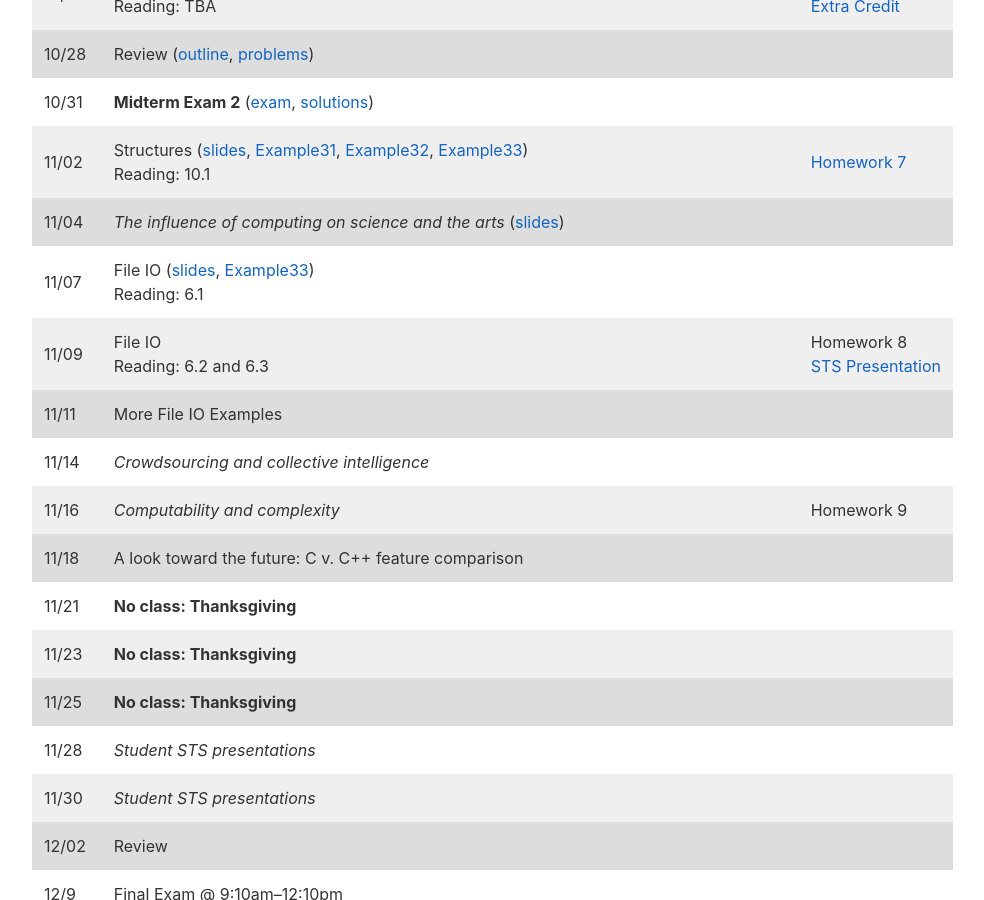
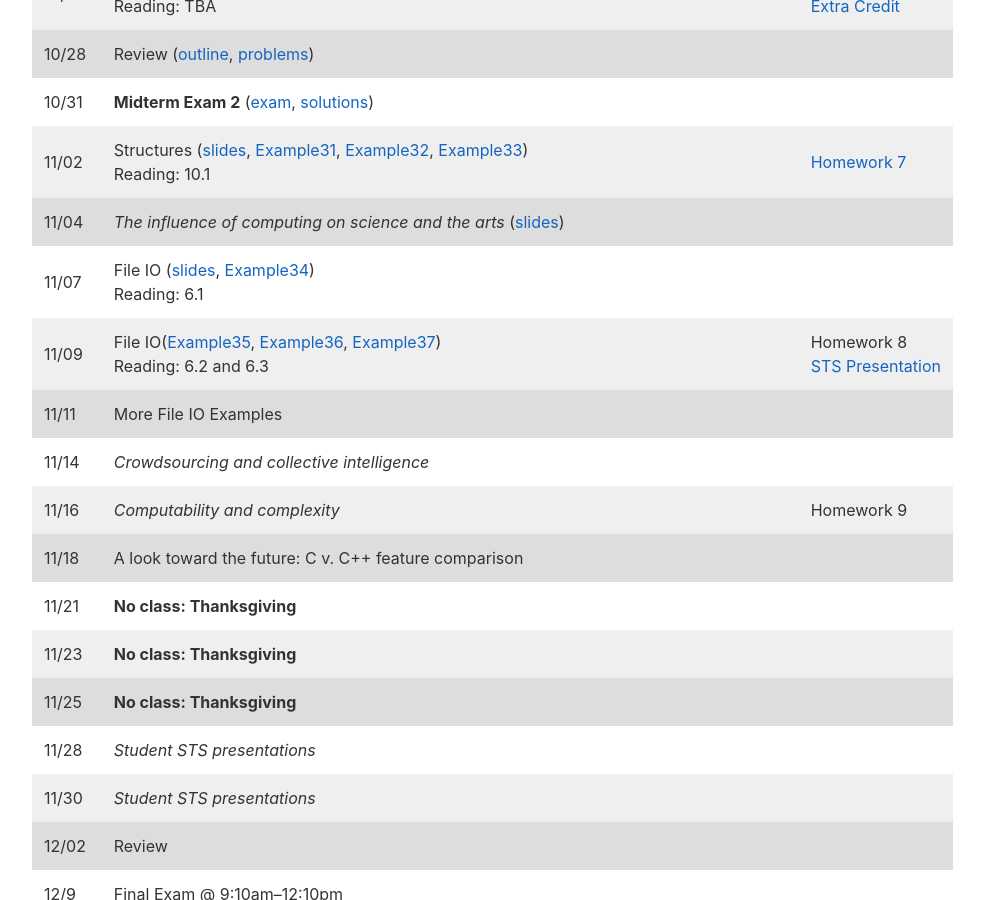
Before and after one commit to jacksonjw12/mbannister.github.io, a Jekyll site: the page built from _teaching/10-f16/index.md, in a window 1280 px wide and 900 px high, scrolled down 4453 px. Shown: the whole window, without its empty margins (152-1136 px from the left). Built offline with Jekyll 4.4.1, drawn with Linux system fonts in a browser that asks for light colours.

Commit message:
Update examples

```diff
--- a/_teaching/10-f16/index.md
+++ b/_teaching/10-f16/index.md
@@ -133,8 +133,8 @@ All exams will be closed-note, closed-book, closed-computer, closed-calculator a
 10/31 | __Midterm Exam 2__ ([exam](Exams/midterm2.pdf), [solutions](Exams/midterm2-sol.html)) | <!-- Week 7; Lab: Strings -->
 11/02 | Structures ([slides](Slides/Lecture18.pdf), [Example31](//github.com/mbannister/mbannister.github.io/blob/master/_teaching/10-f16/Code/Example31.cpp),  [Example32](//github.com/mbannister/mbannister.github.io/blob/master/_teaching/10-f16/Code/Example32.cpp),   [Example33](//github.com/mbannister/mbannister.github.io/blob/master/_teaching/10-f16/Code/Example33.cpp))<br/>Reading: 10.1 | [Homework 7](Homework/Homework07.html)
 11/04 | _The influence of computing on science and the arts_ ([slides](Slides/Lecture19.pdf)) | <!-- Last day to drop with W -->
-11/07 | File IO ([slides](Slides/Lecture20.pdf), [Example33](//github.com/mbannister/mbannister.github.io/tree/master/_teaching/10-f16/Code/Example34))<br/>Reading: 6.1 | <!-- Week 8; Lab: Structures -->
-11/09 | File IO<br/>Reading: 6.2 and 6.3 | Homework 8<br/>[STS Presentation](Homework/STS.html)
+11/07 | File IO ([slides](Slides/Lecture20.pdf), [Example34](//github.com/mbannister/mbannister.github.io/tree/master/_teaching/10-f16/Code/Example34))<br/>Reading: 6.1 | <!-- Week 8; Lab: Structures -->
+11/09 | File IO([Example35](//github.com/mbannister/mbannister.github.io/tree/master/_teaching/10-f16/Code/Example35), [Example36](//github.com/mbannister/mbannister.github.io/tree/master/_teaching/10-f16/Code/Example36), [Example37](//github.com/mbannister/mbannister.github.io/tree/master/_teaching/10-f16/Code/Example37))<br/>Reading: 6.2 and 6.3 | Homework 8<br/>[STS Presentation](Homework/STS.html)
 11/11 | <!--_Piracy and digital rights management (DRM)_--> More File IO Examples |
 11/14 | _Crowdsourcing and collective intelligence_ | <!-- Week 9; Lab: File IO -->
 11/16 | _Computability and complexity_ | Homework 9
```
